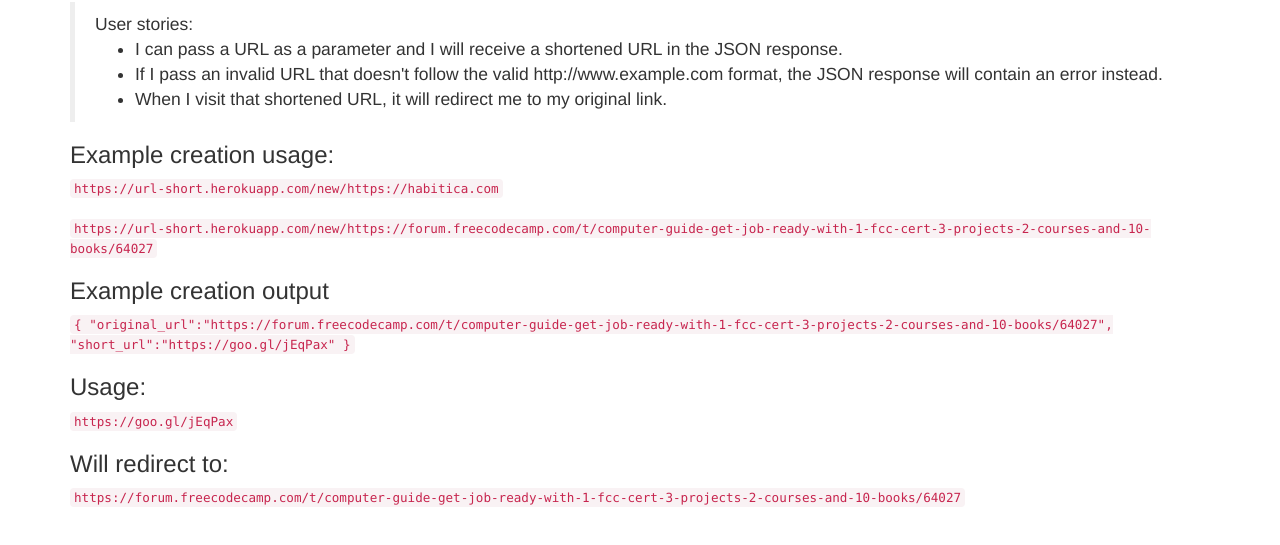
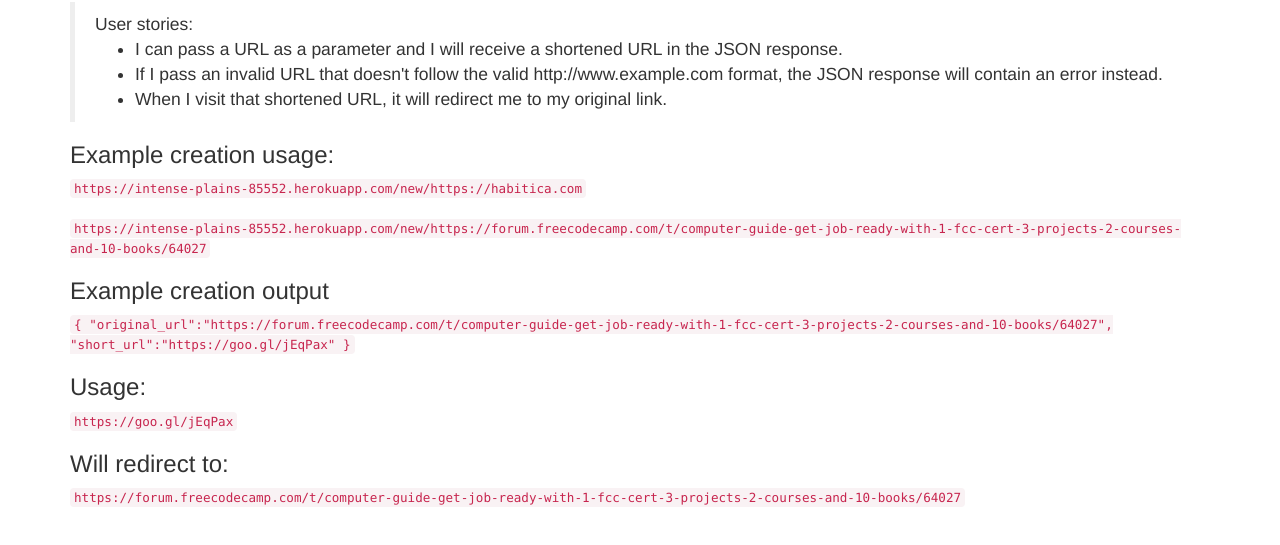
Before and after one commit to LeWood16/fcc-url-shortener-microservice, a website: page index.html in a window 1280 px wide. Shown: the part 121-666 px from the top of the page. Drawn offline with nearby package versions, Linux system fonts and the light colour scheme.

Commit message:
fixed index file to include actual URL

```diff
--- a/index.html
+++ b/index.html
@@ -20,10 +20,10 @@
                 </ul>
             </blockquote>
             <h3>Example creation usage:</h3>
-            <code>https://url-short.herokuapp.com/new/https://habitica.com</code>
+            <code>https://intense-plains-85552.herokuapp.com/new/https://habitica.com</code>
             <br>
             <br>
-            <code>https://url-short.herokuapp.com/new/https://forum.freecodecamp.com/t/computer-guide-get-job-ready-with-1-fcc-cert-3-projects-2-courses-and-10-books/64027</code>
+            <code>https://intense-plains-85552.herokuapp.com/new/https://forum.freecodecamp.com/t/computer-guide-get-job-ready-with-1-fcc-cert-3-projects-2-courses-and-10-books/64027</code>
             <h3>Example creation output</h3>
             <code>{
             "original_url":"https://forum.freecodecamp.com/t/computer-guide-get-job-ready-with-1-fcc-cert-3-projects-2-courses-and-10-books/64027",
```
